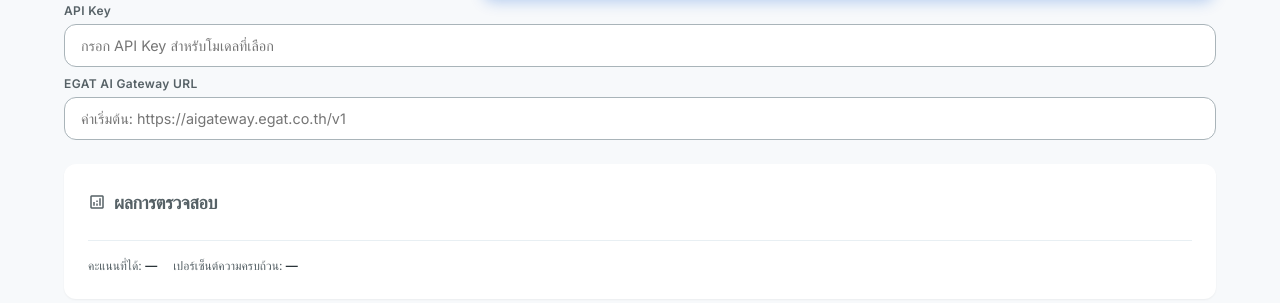
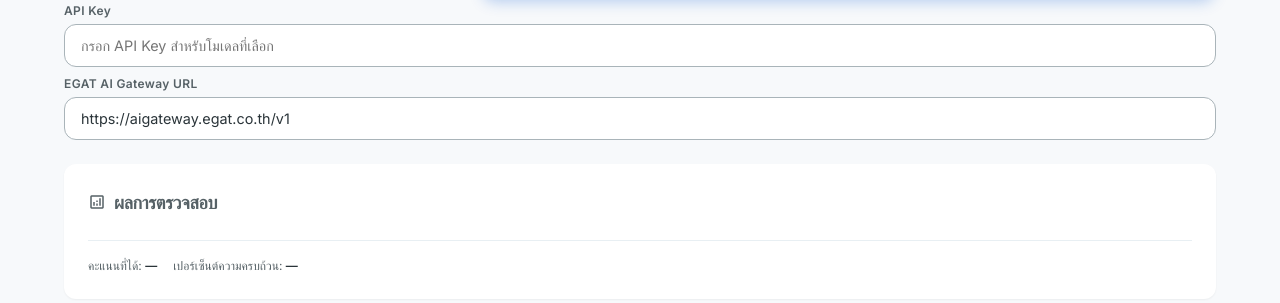
Before and after one commit to Portrate/EGAT-Risk-File-Checker, a FastAPI app: page / in a window 1280 px wide. Shown: the part 802-1105 px from the top of the page. Run offline with FastAPI, Linux system fonts and the light colour scheme; data that the repository does not hold is empty.

Commit message:
Edit base url field

```diff
--- a/templates/index.html
+++ b/templates/index.html
@@ -196,7 +196,7 @@
                         </div>
                         <div id="egat-gateway-url-row" style="display: none; flex-direction: column; gap: 0.25rem;">
                             <p style="font-size: 0.75rem; font-weight: 600; color: var(--color-on-surface-variant); margin: 0; letter-spacing: 0.03em;">EGAT AI Gateway URL</p>
-                            <input id="egat-gateway-url-input" type="text" placeholder="ค่าเริ่มต้น: https://aigateway.egat.co.th/v1" style="width: 100%; padding: 0.6rem 1rem; border: 1px solid var(--color-outline-variant); border-radius: 12px; background: var(--color-surface-container-lowest); color: var(--color-on-surface); font-size: 0.9rem; outline: none; box-sizing: border-box;" />
+                            <input id="egat-gateway-url-input" type="text" value="https://aigateway.egat.co.th/v1" placeholder="ค่าเริ่มต้น: https://aigateway.egat.co.th/v1" style="width: 100%; padding: 0.6rem 1rem; border: 1px solid var(--color-outline-variant); border-radius: 12px; background: var(--color-surface-container-lowest); color: var(--color-on-surface); font-size: 0.9rem; outline: none; box-sizing: border-box;" />
                         </div>
                     </div>
 
```
